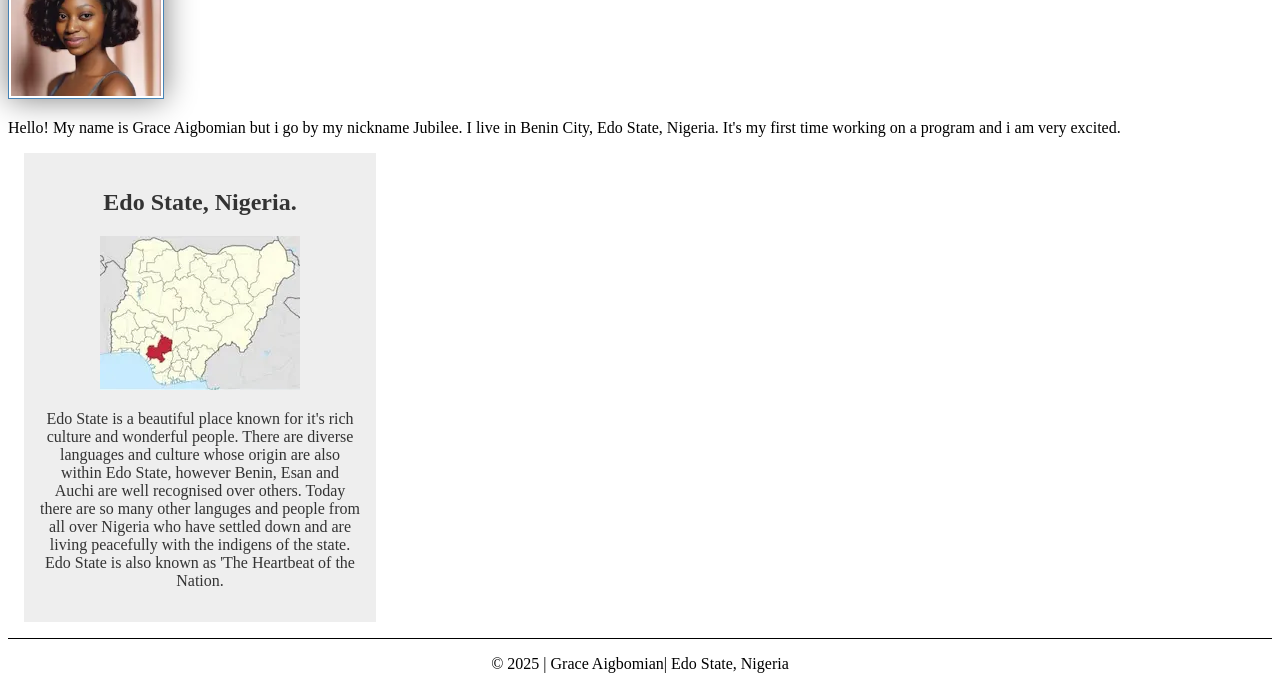
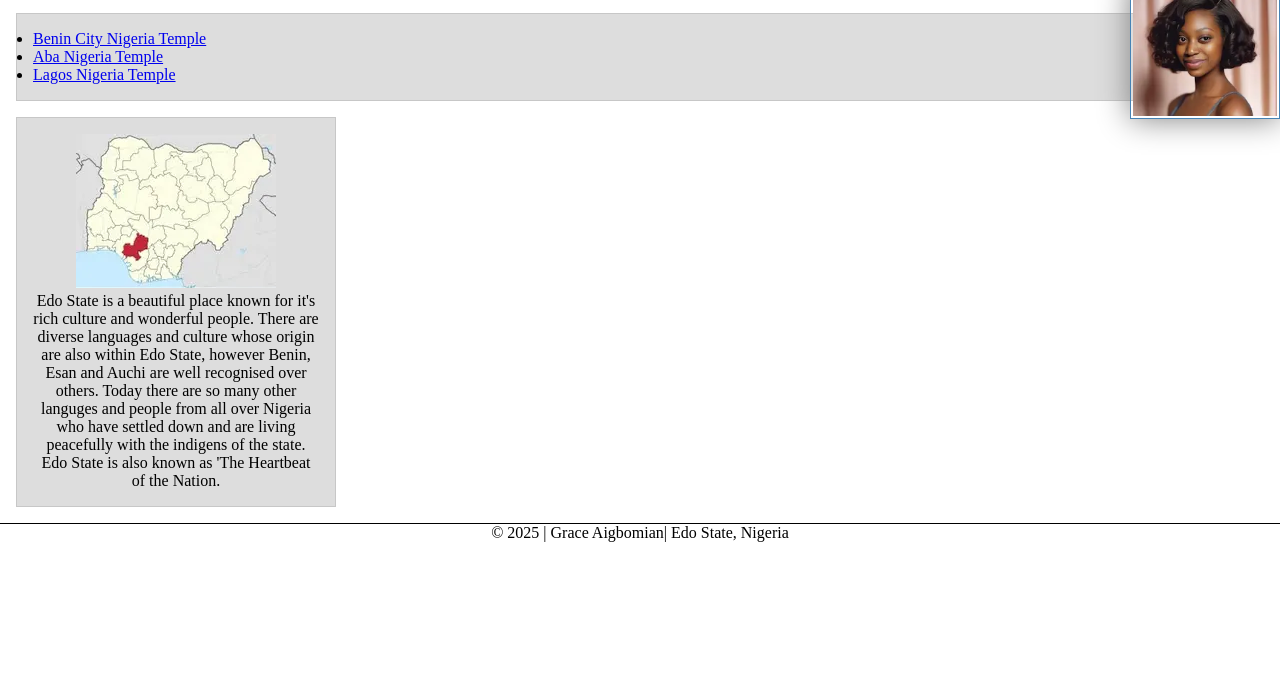
Before and after one commit to godsgrace-gagp/wdd130, a plain HTML site: page index.html in a window 1280 px wide. Shown: the part 230-919 px from the top of the page. After the commit the page ends 800 px from the top, so only its background shows below. Drawn offline with Linux system fonts and the light colour scheme.

Commit message:
first commit

```diff
--- a/index.html
+++ b/index.html
@@ -16,6 +16,8 @@
             <nav>
                 <a href="#">Home</a>
                 <a href="wwr/">Rafting Website</a>
+                <a href="https://linkedin.com.">LinkedIn</a>
+                <a href="https://facebook.com.">Facebook</a>
             </nav>
         </header>
         <main>
@@ -24,8 +26,13 @@
             <p>Hello! My name is Grace Aigbomian but i go by my nickname Jubilee.
                 I live in Benin City, Edo State, Nigeria.
                 It's my first time working on a program and i am very excited.</p>
-        </main>
-        <aside>
+       <ul class="box">
+        <li><a href="https://churchofjesuschristtemples.org/benin-city-nigeria-temple/" target="_blank">Benin City Nigeria Temple</a></li>
+        <li><a href="https://churchofjesuschristtemples.org/aba-nigeria-temple/" target="_blank">Aba Nigeria Temple</a></li>
+        <li><a href="https://churchofjesuschristtemples.org/lagos-nigeria-temple/" target="_blank">Lagos Nigeria Temple </a></li>
+       </ul>
+            </main>
+        <aside class="box">
             <h2> Edo State, Nigeria.</h2>
             <img src="images/edo state, nigeria.webp" alt="Edo state, Nigeria" width="200">
         <p>Edo State is a beautiful place known for it's rich culture and wonderful people.
@@ -37,4 +44,6 @@
             <p>© 2025 | Grace Aigbomian| Edo State, Nigeria</p>
         </footer>
     </body>
+    <!-- 29th May 2025-->
+
 </html>
--- a/styles/styles.css
+++ b/styles/styles.css
@@ -1,3 +1,9 @@
+*{
+    margin: 0;
+    padding: 0;
+    box-sizing: border-box;
+}
+
 nav {
     background-color: steelblue;
     padding: 10px;
@@ -14,6 +20,7 @@ h1 {
 }
 
 main img {
+    float: right;
     width: 150px;
     height: auto;
     border: 1px solid steelblue;
@@ -23,6 +30,12 @@ main img {
 
 p {
     padding: 0;
+}
+
+aside h2 {
+position: absolute;
+top: 47px;
+left: 150px;
 }
 
 aside {
@@ -45,3 +58,12 @@ footer {
     border-top: 1px solid #000;
     text-align: center;
 }
+/* class selectors */
+
+.box {
+margin: 1rem;
+border: 1px solid rgb(0 0 0 / 10%);
+padding: 1rem;
+background-color: #ddd;
+color: #000;
+}
```
